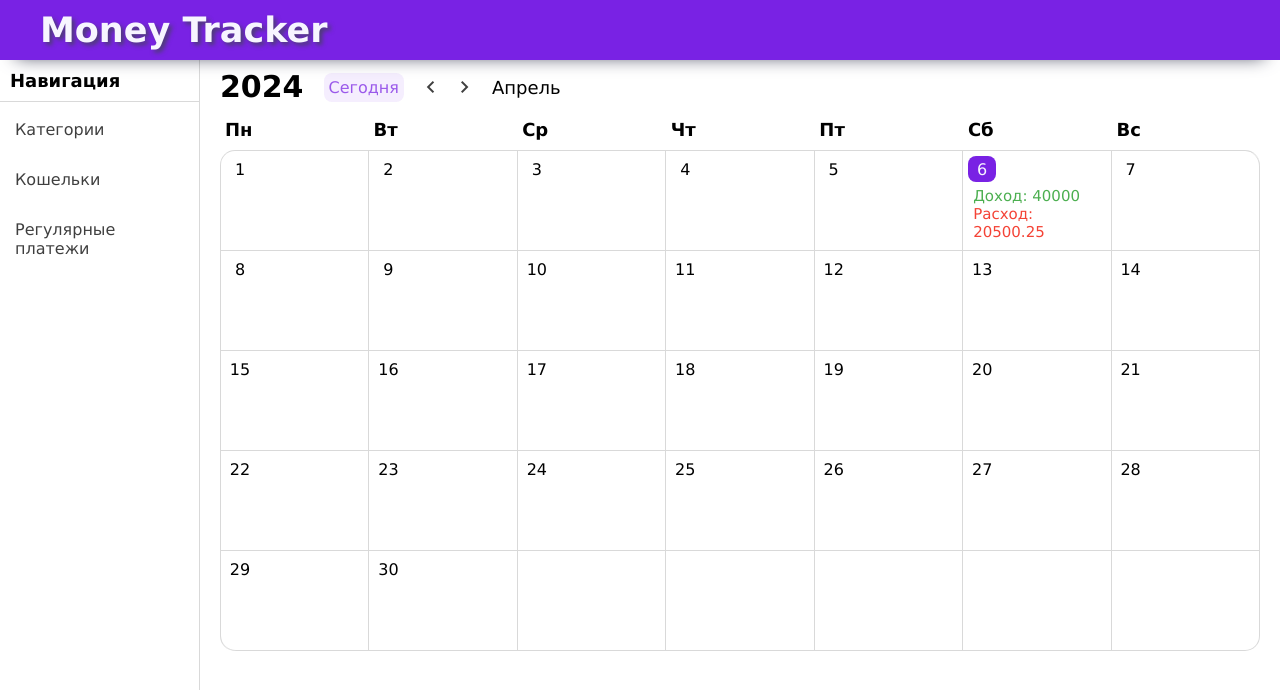
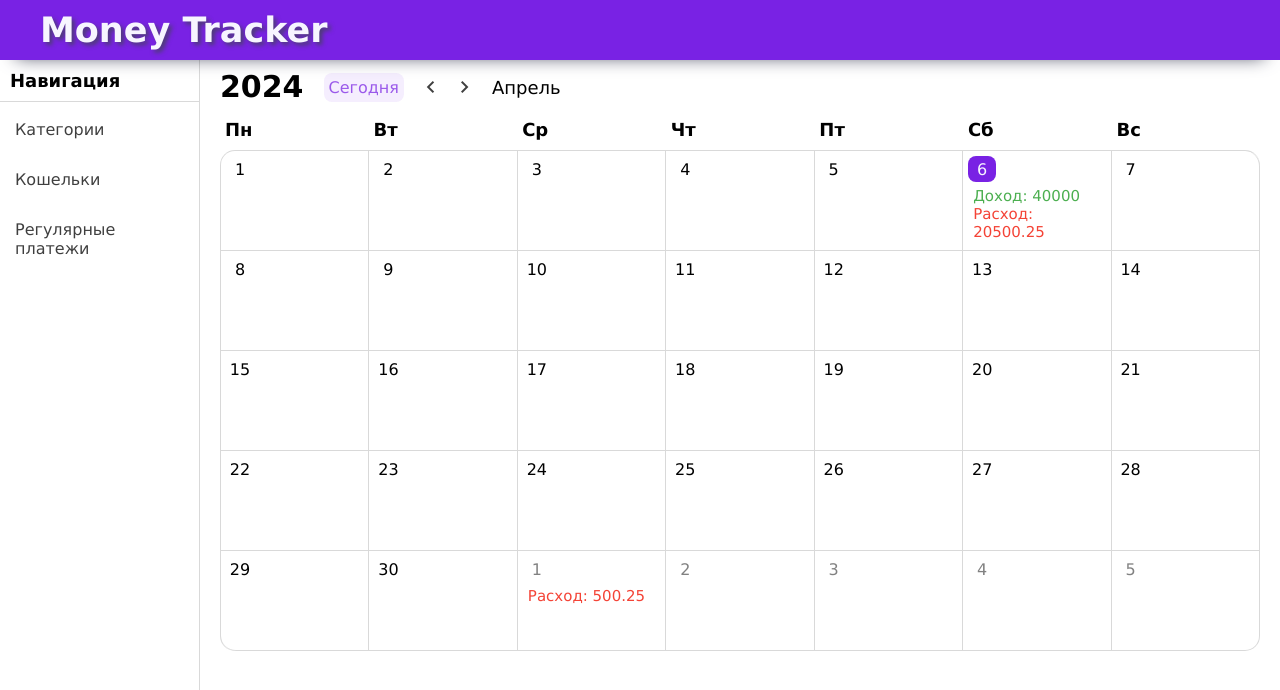
Before and after one commit to IvanDakukin/money-tracker, a Vue app: page / in a window 1280 px wide. Shown: the top 690 px of the page. Built offline with nearby package versions, Linux system fonts and the light colour scheme.

Commit message:
Добавил ячейки из других месяцев вместо пустых

```diff
--- a/src/assets/scss/_variables.scss
+++ b/src/assets/scss/_variables.scss
@@ -1,6 +1,8 @@
 $main-color: rgb(121, 34, 228);
 $secondary-color: rgb(121, 34, 228, 0.1);
 $light-color: rgb(247, 245, 255);
+
+$light-grey: rgba(79, 79, 79, 0.717);
 $red: #F44336;
 $green: #4CAF50;
 
--- a/src/components/MoneyCalendar.vue
+++ b/src/components/MoneyCalendar.vue
@@ -10,11 +10,18 @@
       <div class="calendar-head__element">Вс</div>
     </div>
     <div class="calendar-body">
-      <div
-        class="cell cell--empty"
-        v-for="n in numberEmptyCellsStart"
+      <calendar-cell
+        class="cell cell--other-month"
+        v-for="n in numberCellsStart"
         :key="n"
-      ></div>
+        :date="
+          new Date(
+            date.getFullYear(),
+            date.getMonth(),
+            n - numberCellsStart
+          )
+        "
+      ></calendar-cell>
       <calendar-cell
         class="cell"
         v-for="n in numberDaysInMonth"
@@ -22,11 +29,12 @@
         :date="new Date(date.getFullYear(), date.getMonth(), n)"
       >
       </calendar-cell>
-      <div
-        class="cell cell--empty"
-        v-for="n in numberEmptyCellsEnd"
+      <calendar-cell
+        class="cell cell--other-month"
+        v-for="n in numberCellsEnd"
         :key="n"
-      ></div>
+        :date="new Date(date.getFullYear(), date.getMonth() + 1, n)"
+      ></calendar-cell>
     </div>
   </div>
 </template>
@@ -46,7 +54,7 @@ export default {
         0
       ).getDate();
     },
-    numberEmptyCellsStart() {
+    numberCellsStart() {
       let firstDayOfWeek = new Date(
         this.date.getFullYear(),
         this.date.getMonth(),
@@ -55,7 +63,7 @@ export default {
       if (firstDayOfWeek === 0) firstDayOfWeek = 7;
       return firstDayOfWeek - 1;
     },
-    numberEmptyCellsEnd() {
+    numberCellsEnd() {
       let lastDayOfMonth = new Date(
         this.date.getFullYear(),
         this.date.getMonth() + 1,
@@ -106,5 +114,8 @@ export default {
   &:nth-last-child(7) {
     border-bottom-left-radius: 15px;
   }
+  &--other-month {
+    color: $light-grey;
+  }
 }
 </style>
--- a/src/store/modules/transactions.js
+++ b/src/store/modules/transactions.js
@@ -21,7 +21,7 @@ export default {
       },
       {
         id: 3,
-        date: new Date("09-22-2024"),
+        date: new Date("05-01-2024"),
         sum: -500.25,
         title: "Продукты",
       },
```
